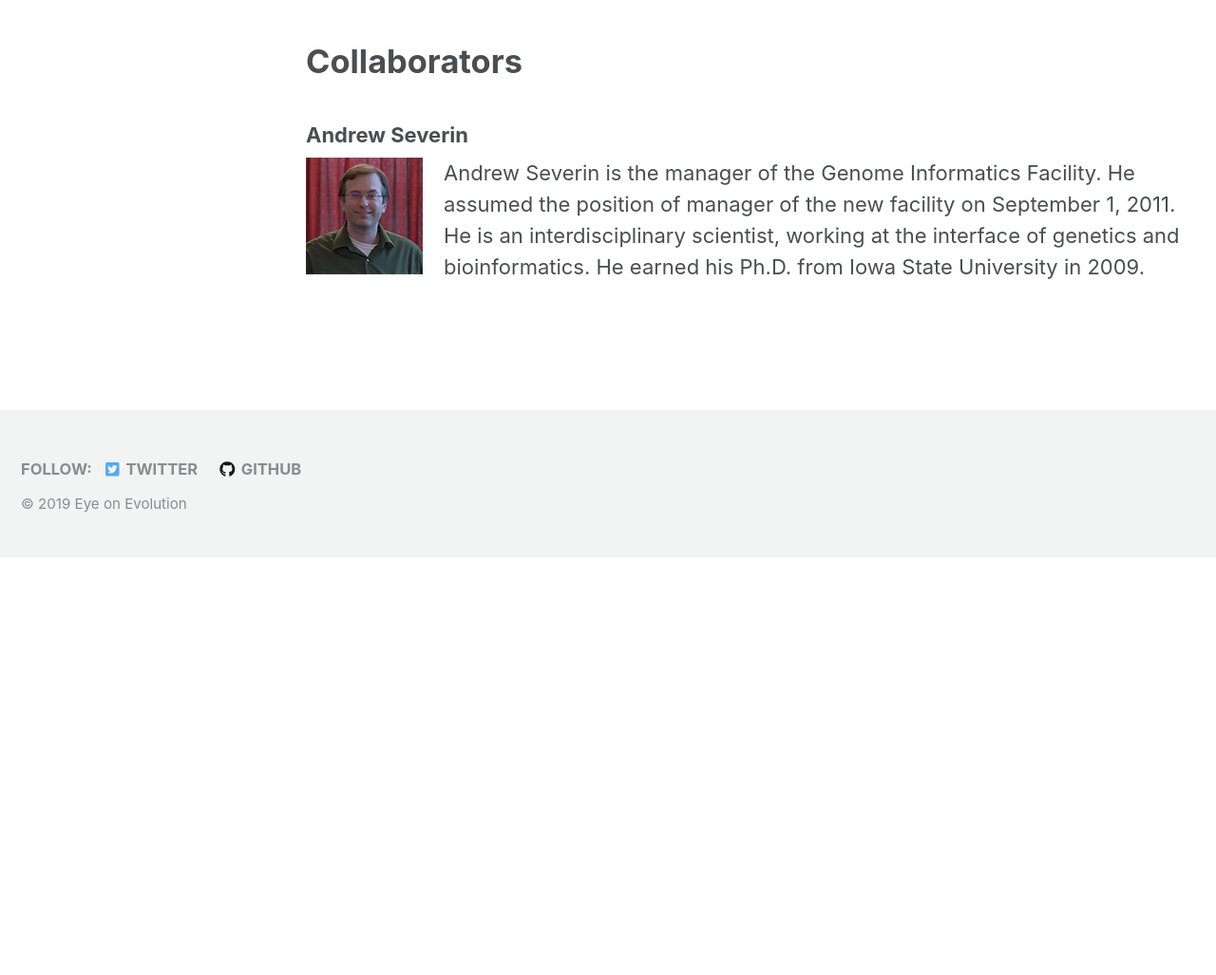
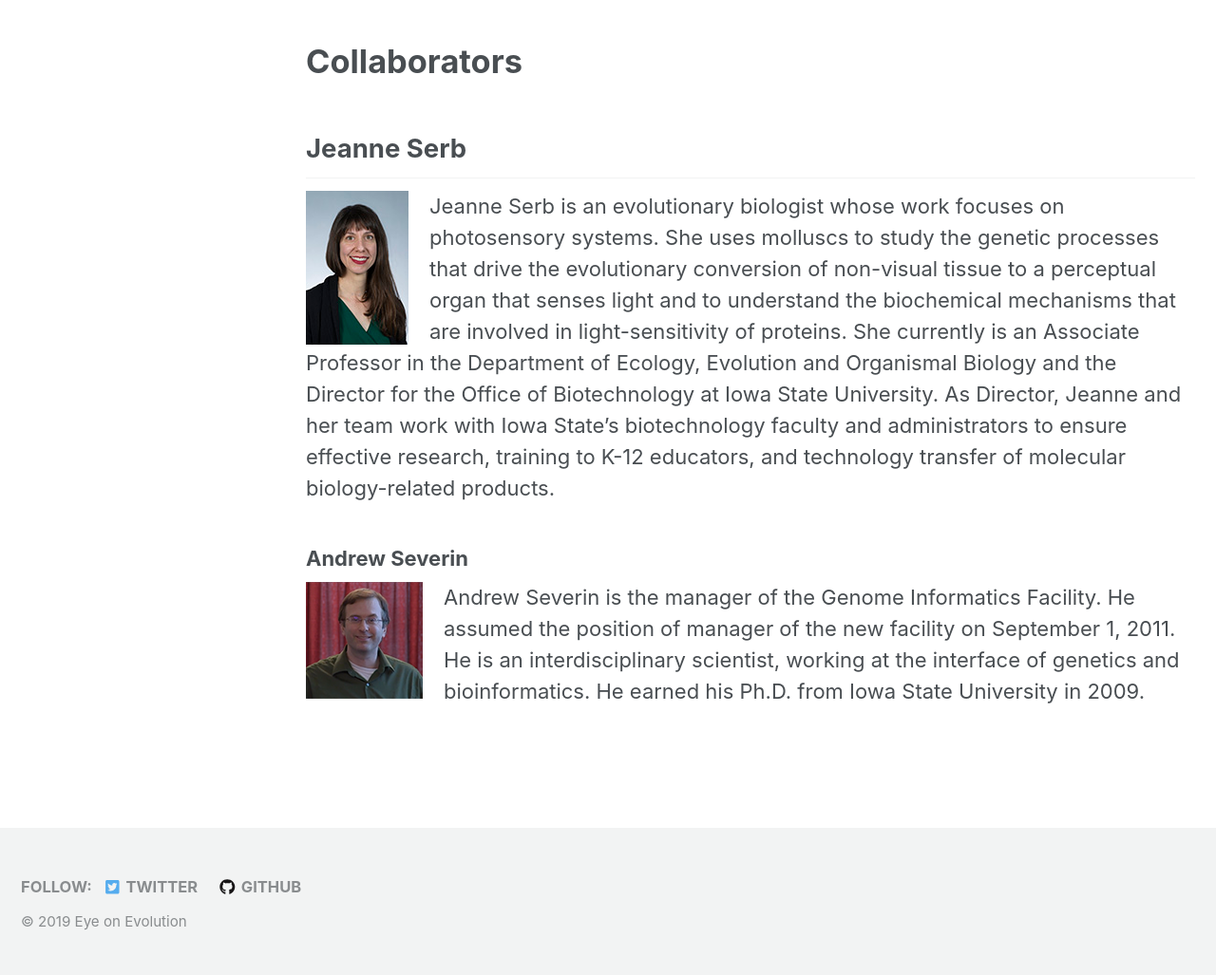
Before and after one commit to ISUgenomics/EyeOnEvolution, a Jekyll site: the page built from _pages/people.md, in a window 1280 px wide. Shown: the part 313-1340 px from the top of the page at 95% size. Built offline with Jekyll 4.4.1, drawn with Linux system fonts in a browser that asks for light colours; cached includes are drawn as plain includes; nearby versions of some CDN libraries; comment, search, counter and statistics services are not loaded; before the commit the page ends 900 px from its top, so only the background shows below that.

Commit message:
added Jeanne to people

```diff
--- a/_pages/people.md
+++ b/_pages/people.md
@@ -12,7 +12,9 @@ header:
 
 # Collaborators
 
-
+## Jeanne Serb
+![Jeanne](../assets/images/people/Serb_Jeanne015_small.jpg){: .align-left}
+Jeanne Serb is an evolutionary biologist whose work focuses on photosensory systems. She uses molluscs to study the genetic processes that drive the evolutionary conversion of non-visual tissue to a perceptual organ that senses light and to understand the biochemical mechanisms that are involved in light-sensitivity of proteins.  She currently is an Associate Professor in the Department of Ecology, Evolution and Organismal Biology and the Director for the Office of Biotechnology at Iowa State University. As Director, Jeanne and her team work with Iowa State’s biotechnology faculty and administrators to ensure effective research, training to K-12 educators, and technology transfer of molecular biology-related products.
 
 ### Andrew Severin
 
```
Also changed, not shown: assets/images/people/Serb_Jeanne015_small.jpg (added), 1 other file.
